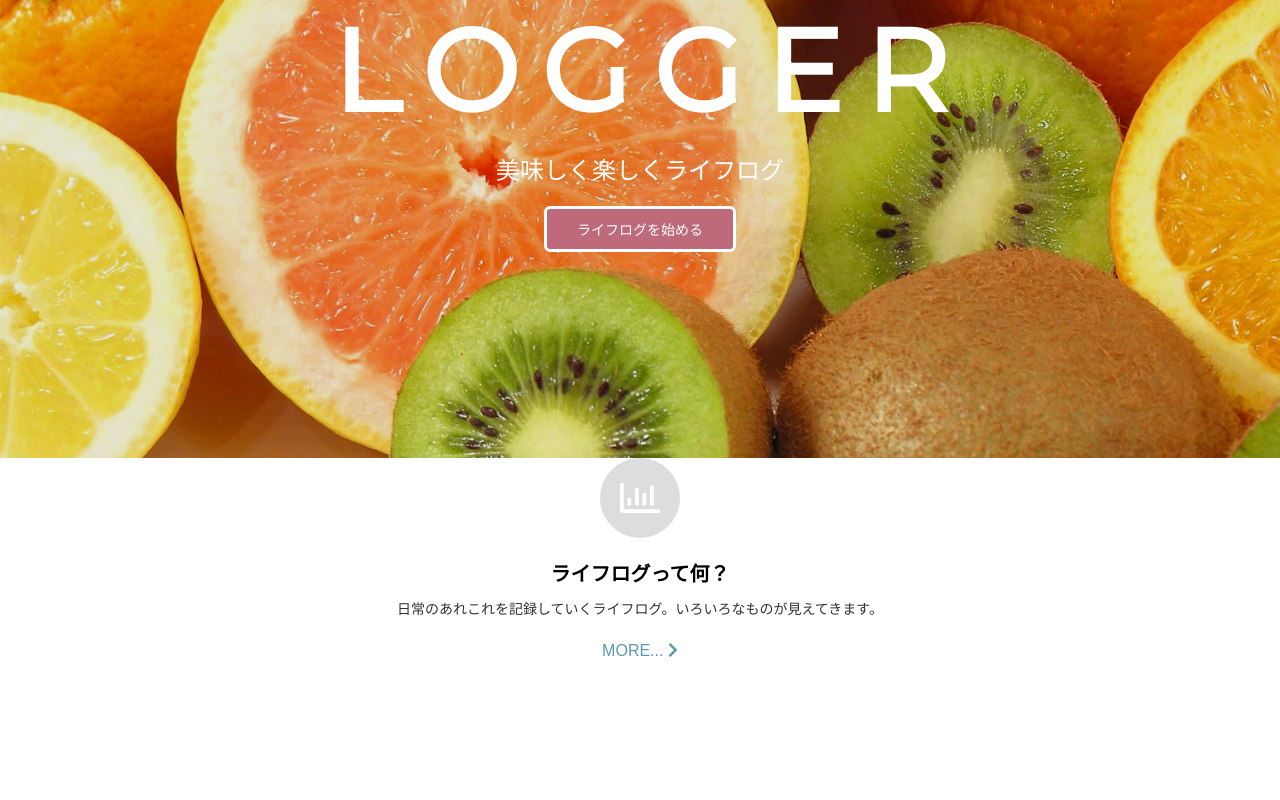
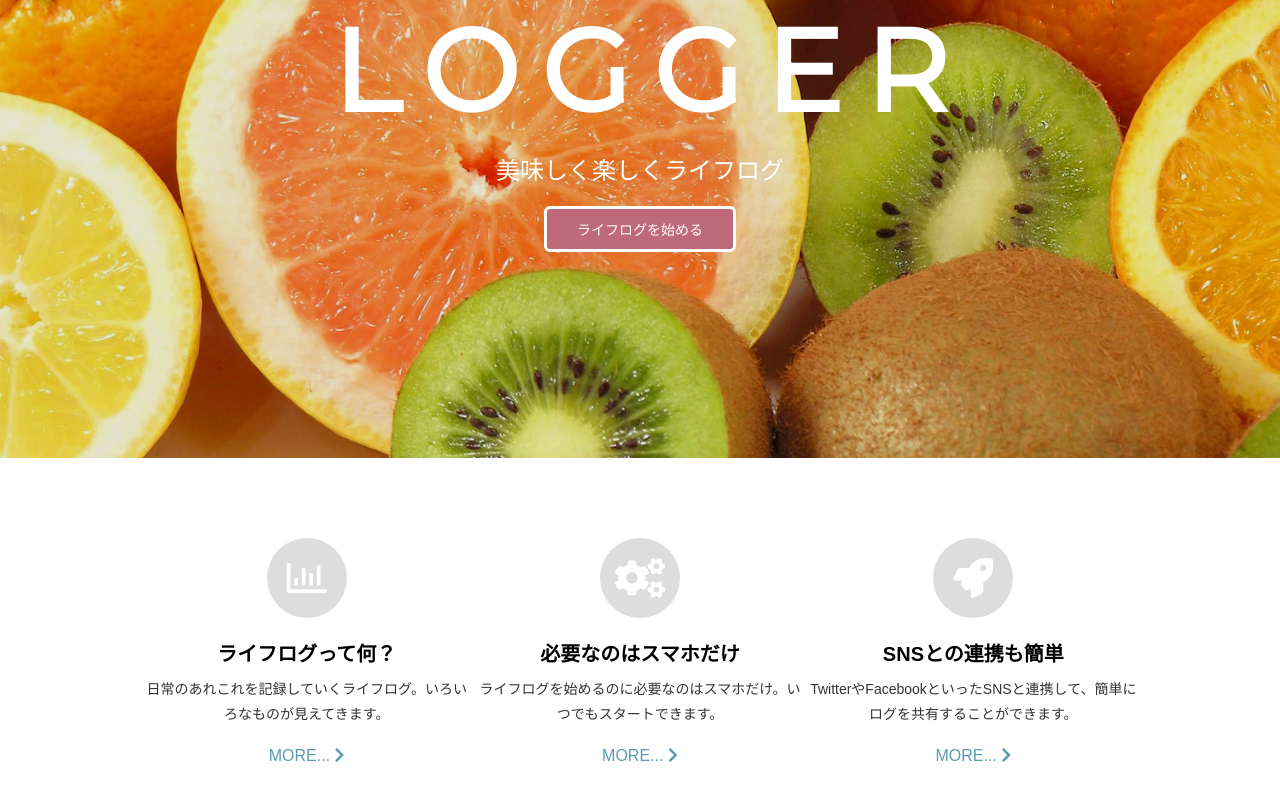
Before and after one commit to yinm/6step-master-html-css, a Nuxt app in the folder trace/: page / in a window 1280 px wide. Shown: the part 342-1142 px from the top of the page. Before the commit the page ends 1002 px from the top, so only its background shows below. Built offline with nearby package versions, Linux system fonts and the light colour scheme.

Commit message:
Try 2-2-3

```diff
--- a/trace/components/Concept.vue
+++ b/trace/components/Concept.vue
@@ -10,11 +10,33 @@
           <i class="fas fa-chevron-right" />
         </a>
       </div>
+      <div class="text">
+        <i class="fas fa-cogs icon" />
+        <h2>必要なのはスマホだけ</h2>
+        <p>ライフログを始めるのに必要なのはスマホだけ。いつでもスタートできます。</p>
+        <a href="#">
+          MORE...
+          <i class="fas fa-chevron-right" />
+        </a>
+      </div>
+      <div class="text">
+        <i class="fas fa-rocket icon" />
+        <h2>SNSとの連携も簡単</h2>
+        <p>TwitterやFacebookといったSNSと連携して、簡単にログを共有することができます。</p>
+        <a href="#">
+          MORE...
+          <i class="fas fa-chevron-right" />
+        </a>
+      </div>
     </div>
   </section>
 </template>
 
 <style scoped>
+  .container {
+    padding: 80px 20px;
+  }
+
   .icon {
     display: inline-block;
     margin-bottom: 20px;
@@ -29,6 +51,10 @@
 
   .text {
     text-align: center;
+  }
+
+  .text:not(:last-child) {
+    margin-bottom: 60px;
   }
 
   h2 {
@@ -53,4 +79,17 @@
   a:hover {
     text-decoration: underline;
   }
+
+  @media (min-width: 768px) {
+    .container {
+      display: flex;
+      margin: 0 auto;
+      padding-bottom: 0;
+      max-width: var(--large-width);
+    }
+
+    .text {
+      flex: 1;
+    }
+  }
 </style>
```
